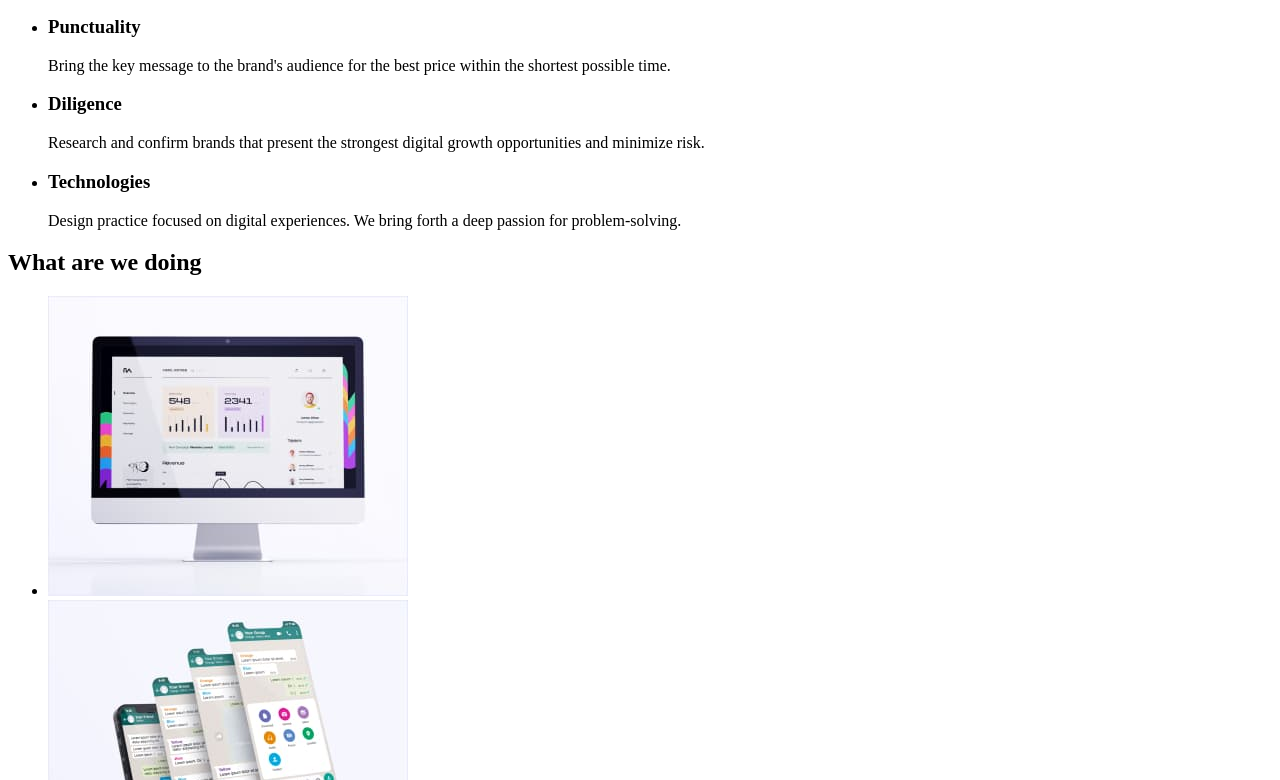
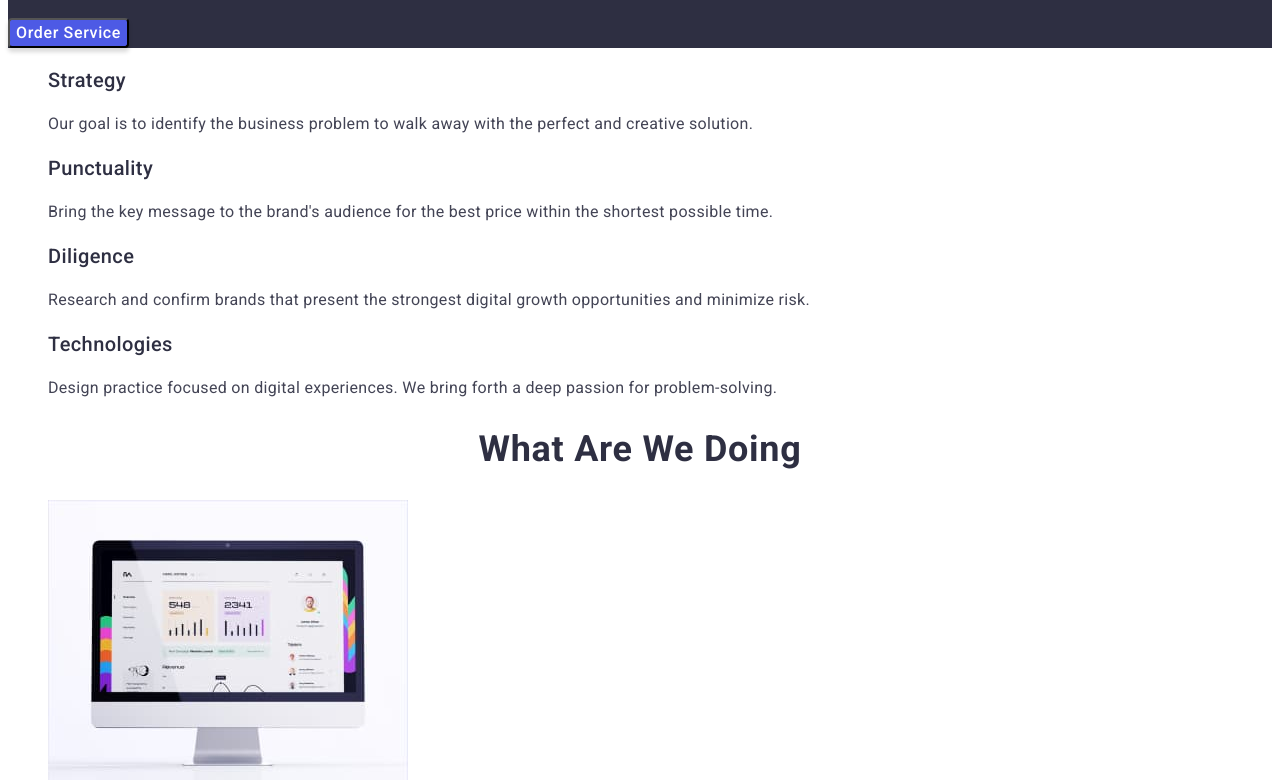
Before and after one commit to Jinjerana/goit-homework-02, a plain HTML site: page index.html in a window 1280 px wide. Shown: the part 316-1096 px from the top of the page. Drawn offline with Linux system fonts and the light colour scheme.

Commit message:
Update index.html

```diff
--- a/index.html
+++ b/index.html
@@ -11,7 +11,7 @@
       href="https://fonts.googleapis.com/css2?family=Montserrat:wght@400;700&family=Raleway:wght@800&family=Roboto:wght@400;500;700&display=swap"
       rel="stylesheet"
     />
-    <link rel="stylesheet" href="./CSS/style.css" />
+    <link rel="stylesheet" href="./CSS/main.css" />
   </head>
   <body>
     <header>
```
